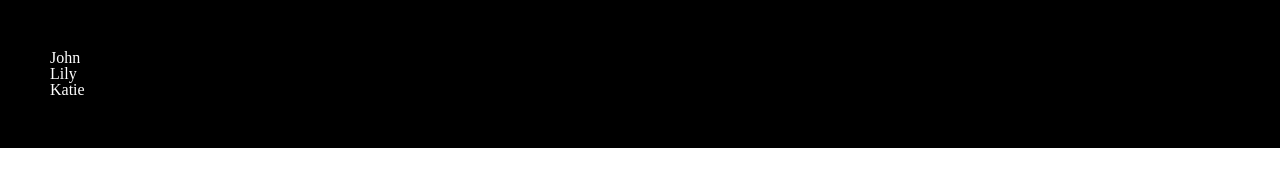
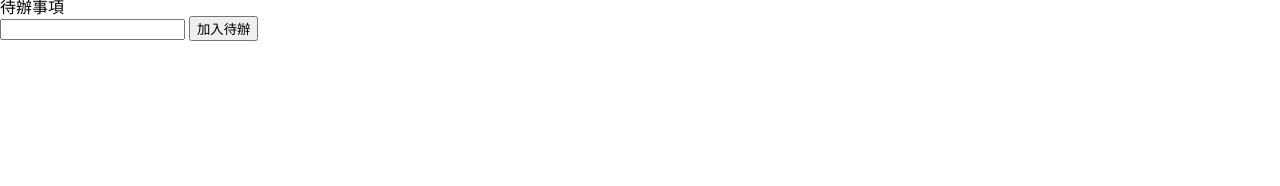
Before and after one commit to shelley816/2024_JavaScript, a website: page class_01/index.html in a window 1280 px wide. Shown: the top 186 px of the page. Drawn offline with Linux system fonts and the light colour scheme.

Commit message:
try to write, but I can't

```diff
--- a/class_01/index.html
+++ b/class_01/index.html
@@ -7,9 +7,9 @@
     <link rel="stylesheet" href="css/style.css">
 </head>
 <body class="body">
-    <ul class="list" style="padding: 50px; background: #000; color: #fff;">
-
-    </ul>
+    <h2>待辦事項</h2>
+    <input class="inputItem" type="text"> <input class="clickBtn" type="button" value="加入待辦">
+    <div class="list"></div>
     <script src="js/all.js"></script>
 </body>
 </html>
--- a/class_01/js/all.js
+++ b/class_01/js/all.js
@@ -1,38 +1,24 @@
-var store = [
-    {
-        manager: 'John',
-        year: 8,
-        staffName: ['Mary', 'Bibi', 'Fifi'],
-        productItem: 76
-    },{
-        manager: 'Lily',
-        year: 5,
-        staffName: ['Bobo', 'Karen', 'Shelly'],
-        productItem: 89
-    },{
-        manager: 'Katie',
-        year: 2,
-        staffName: ['Carol', 'Sam', 'Joyce'],
-        productItem: 66
-    }
-];
+var inputCon = [];
+var clickBtn = document.querySelector('.clickBtn');
 
-var list = document.querySelector('.list');
-function updateList(){
-    var storeLen = store.length;
-    var str = '';
-    for (var i = 0; i < storeLen; i++) {
-        str += "<li data-num='"+i+"'>"+store[i].manager+"</li>";
-        list.innerHTML = str;
-    }
-}
-updateList();
+function getInputData(){
+    //取得輸入框文字
+    var str = document.querySelector('.inputItem').value;
+    updateList();
 
-function checkList(e){
-    var num = e.target.dataset.num;
-    if(e.target.nodeName !== 'LI'){return};
-    store.splice(num,1);
-    updateList();
+    //塞入陣列
+    inputCon.push(str);
+    //將陣列轉成字串
+    var inputConStr = JSON.stringify(inputCon);
+    //將轉成字串的陣列放到localStorage
+    localStorage.setItem('listItem',inputConStr);
+    //將localStorage的字串轉成陣列
+    var inputConaAr = JSON.parse(localStorage.listItem);
+
+
+    console.log(inputConaAr);
 }
 
-list.addEventListener('click',checkList);
+
+
+clickBtn.addEventListener('click',getInputData,false);
```
